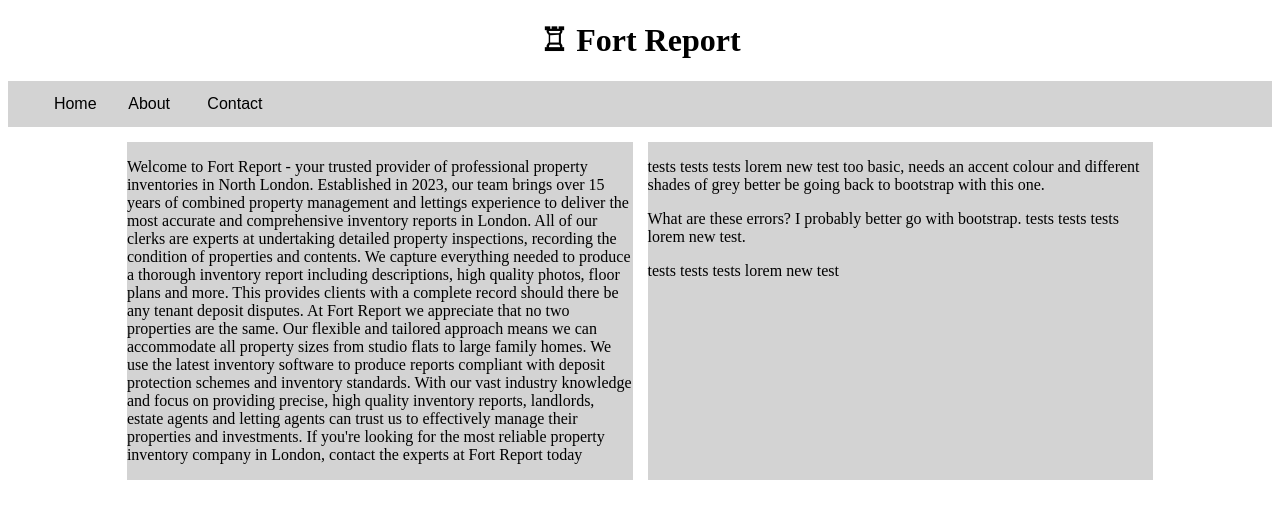
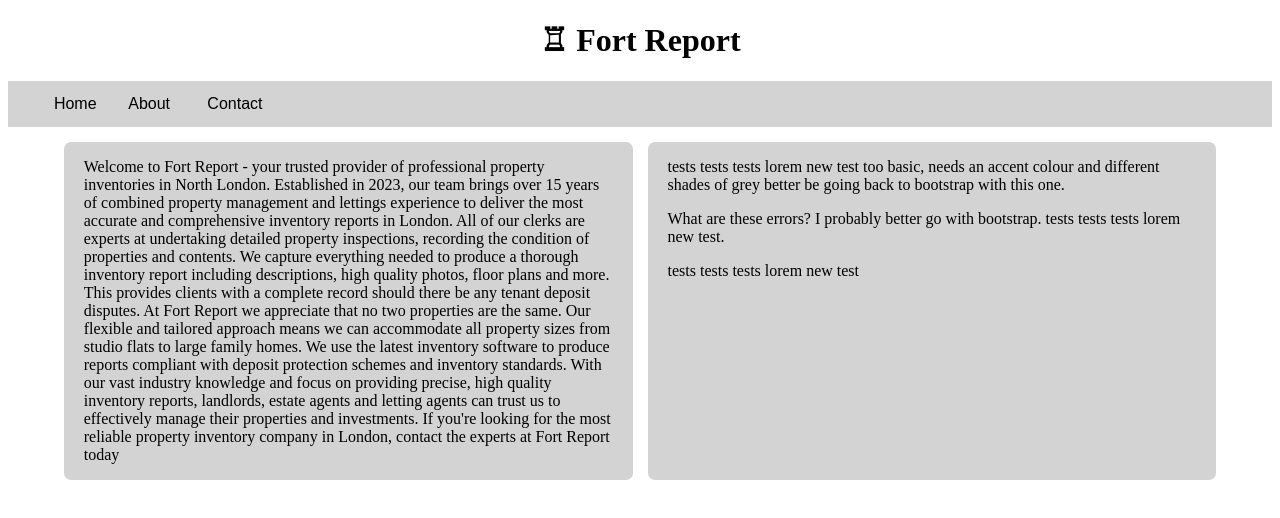
Before and after one commit to Filb88/just-test, a React (Create React App) app: page / in a window 1280 px wide. Shown: the top 518 px of the page. Built offline with nearby package versions, Linux system fonts and the light colour scheme; a web font is replaced by a local one.

Commit message:
Update styles.css

```diff
--- a/src/styles.css
+++ b/src/styles.css
@@ -47,8 +47,15 @@ li a {
 .column,
 .column-2 {
   background-color: lightgrey;
-  max-width: 40%;
+  max-width: 45%;
   display: block;
+  border-radius: 7px;
+}
+
+.column > p,
+.column-2 > p {
+  padding-left: 20px;
+  padding-right: 20px;
 }
 
 section {
```
